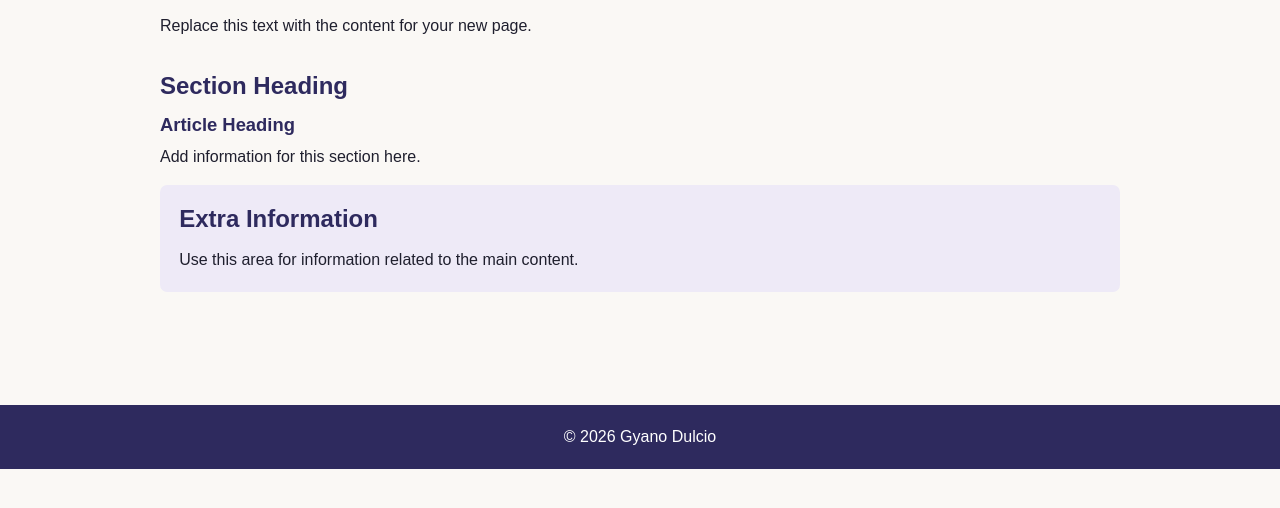
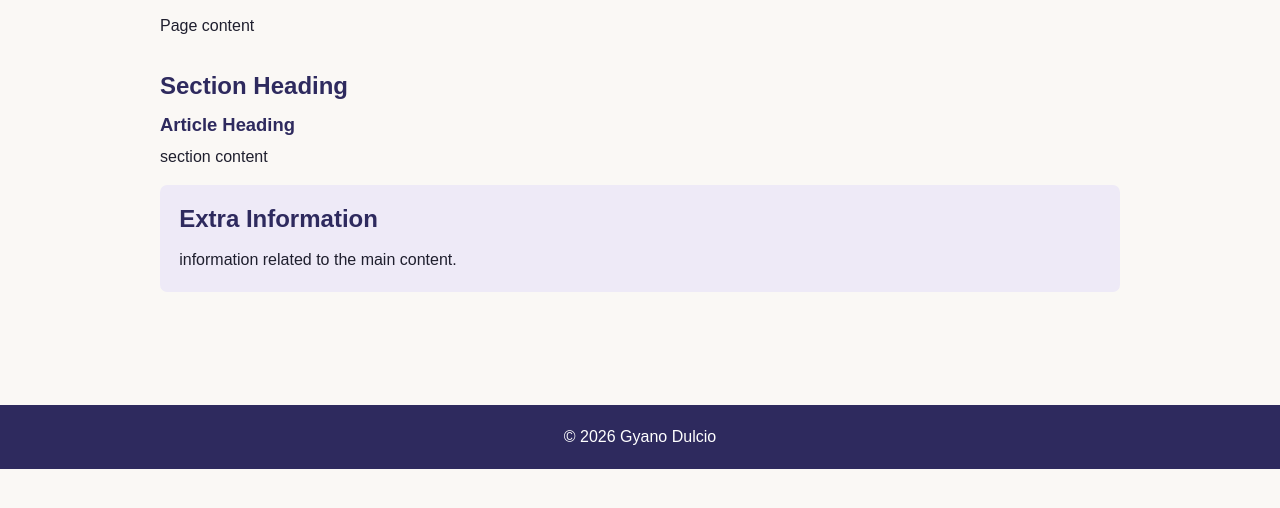
Before and after one commit to Mastertechy/Portfolio, a plain HTML site: page template.html in a window 1280 px wide. Shown: the part 280-788 px from the top of the page. Drawn offline with Linux system fonts and the light colour scheme.

Commit message:
Update placeholder text in template.html

```diff
--- a/template.html
+++ b/template.html
@@ -29,20 +29,20 @@
   <main id="main" class="page-content">
     <section class="content-section">
       <h1>Page Title</h1>
-      <p>Replace this text with the content for your new page.</p>
+      <p>Page content</p>
     </section>
 
     <section class="content-section">
       <h2>Section Heading</h2>
       <article>
         <h3>Article Heading</h3>
-        <p>Add information for this section here.</p>
+        <p>section content</p>
       </article>
     </section>
 
     <aside class="side-note">
       <h2>Extra Information</h2>
-      <p>Use this area for information related to the main content.</p>
+      <p>information related to the main content.</p>
     </aside>
   </main>
 
```
